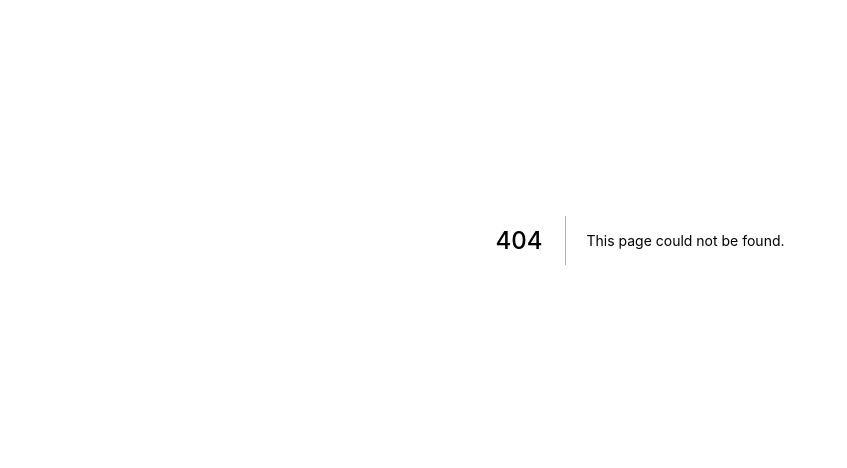
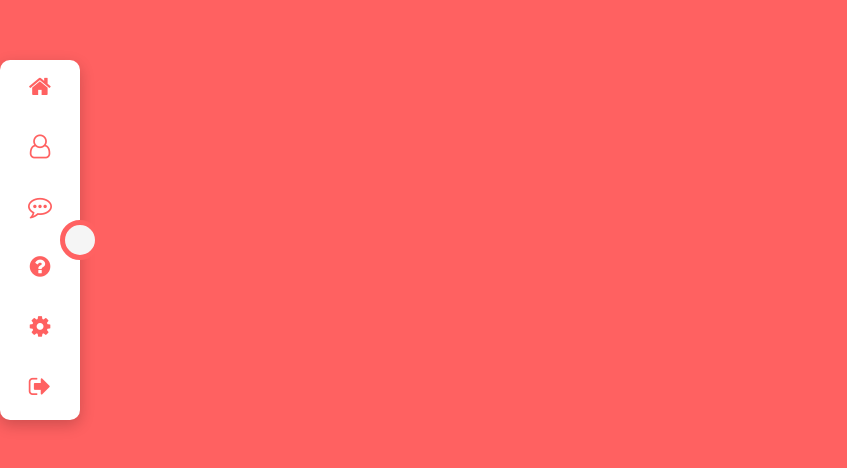
Before and after one commit to Gabriel-Almeida-Ajax/Repo-Gabriel, a Next.js app: page /home in a window 1280 px wide. Before the commit this address had no page. Shown: the part 160-628 px from the top of the page, without its empty margins (0-847 px from the left). Built offline with nearby package versions, Linux system fonts and the light colour scheme.

Commit message:
--- Auto-Git Commit ---

```diff
--- /dev/null
+++ b/pages/api/storage/index.js
@@ -0,0 +1,3 @@
+export default function handler(req, res) {
+    res.status(200).json({ status: '200' })
+  }
--- /dev/null
+++ b/pages/home/index.js
@@ -0,0 +1,201 @@
+export default function Home() {
+    return (
+
+      <main>
+        <head>
+          <link rel="stylesheet" href="https://stackpath.bootstrapcdn.com/font-awesome/4.7.0/css/font-awesome.min.css"
+            integrity="sha384-wvfXpqpZZVQGK6TAh5PVlGOfQNHSoD2xbE+QkPxCAFlNEevoEH3Sl0sibVcOQVnN" crossorigin="anonymous"></link>
+        </head>
+        <div className="container">
+          <div className="navigation">
+            <ul>
+              <li>
+                <a href="#">
+                  <span className="icon"><i className="fa fa-home" aria-hidden="true" /></span>
+                  <span className="tittle">
+                    Home
+                </span>
+                </a>
+              </li>
+              <li>
+                <a href="#">
+                  <span className="icon"><i className="fa fa-user-o" aria-hidden="true" /></span>
+                  <span className="tittle">
+                    Profile
+                </span>
+                </a>
+              </li><li>
+                <a href="#">
+                  <span className="icon"><i className="fa fa-commenting-o" aria-hidden="true" /></span>
+                  <span className="tittle">
+                    Message
+                </span>
+                </a>
+              </li>
+              <li>
+                <a href="#">
+                  <span className="icon"><i className="fa fa-question-circle" aria-hidden="true" /></span>
+                  <span className="tittle">
+                    Help
+                </span>
+                </a>
+              </li>
+              <li>
+                <a href="#">
+                  <span className="icon"><i className="fa fa-cog" aria-hidden="true" /></span>
+                  <span className="tittle">
+                    Settings
+                </span>
+                </a>
+              </li>
+              <li>
+                <a href="#">
+                  <span className="icon"><i className="fa fa-sign-out" aria-hidden="true" /></span>
+                  <span className="tittle">
+                    Sing out
+                </span>
+                </a>
+              </li>
+            </ul>
+          </div>
+          <div className="toggle" />
+        </div>
+        <script
+          dangerouslySetInnerHTML={{
+            __html: `
+                const navigation = document.querySelector('.navigation');
+    document.querySelector('.toggle').onclick = function () {
+      this.classList.toggle('active');
+      navigation.classList.toggle('active');
+    }
+                    `,
+          }}
+        ></script>
+
+        <style jsx global>{`
+        @import url("https://fonts.googleapis.com/css2?family=Poppins:wght@500&display=swap");
+
+  * {
+    margin: 0;
+    padding: 0;
+    box-sizing: border-box;
+    font-family: "Poppins", sans-serif;
+  }
+  body {
+    display: flex;
+    justify-content: left;
+    align-items: center;
+    min-height: 100vh;
+    background: #ff6161;
+  }
+
+  .container {
+    position: relative;
+  }
+
+  .container .navigation {
+    position: relative;
+    width: 80px;
+    height: 360px;
+    background: #fff;
+    border-radius: 10px;
+    -webkit-border-radius: 10px;
+    -moz-border-radius: 10px;
+    -ms-border-radius: 10px;
+    -o-border-radius: 10px;
+    overflow: hidden;
+    box-shadow: 0 5px 15px rgba(0, 0, 0, 0.2);
+    transition: 0.5s;
+    -webkit-transition: 0.5s;
+    -moz-transition: 0.5s;
+    -ms-transition: 0.5s;
+    -o-transition: 0.5s;
+  }
+
+  .container .navigation.active {
+    width: 300px;
+  }
+
+  .container .navigation ul {
+    position: absolute;
+    top: 0;
+    left: 0;
+    width: 100%;
+  }
+
+  .container .navigation ul li:hover {
+    background: #efefef;
+  }
+
+  .container .navigation ul li {
+    position: relative;
+    list-style: none;
+    width: 100%;
+  }
+
+  .container .navigation ul li a {
+    position: relative;
+    display: block;
+    width: 100%;
+    display: flex;
+    text-decoration: none;
+    color: #ff6161;
+    font-weight: 500;
+  }
+
+  .container .navigation ul li a .icon {
+    position: relative;
+    display: block;
+    min-width: 80px;
+    height: 60px;
+    line-height: 60px;
+    text-align: center;
+  }
+
+  .container .navigation ul li a .icon .fa {
+    font-size: 24px;
+  }
+
+  .container .navigation ul li a .tittle {
+    position: relative;
+    display: block;
+    height: 60px;
+    line-height: 60px;
+    white-space: nowrap;
+  }
+
+  .toggle {
+    position: absolute;
+    right: -20px;
+    top: calc(50% - 20px);
+    width: 40px;
+    height: 40px;
+    background: #f5f5f5;
+    cursor: pointer;
+    border: 5px solid #ff6161;
+
+    border-radius: 50%;
+    -webkit-border-radius: 50%;
+    -moz-border-radius: 50%;
+    -ms-border-radius: 50%;
+    -o-border-radius: 50%;
+  }
+
+  .toggle::before{
+    content:"\f054";
+    font-family: fontAwesome;
+    position: absolute;
+    width: 100%;
+    height: 100%;
+    line-height: 30px;
+    text-align: center;
+    color: #ff6161;
+  }
+
+  .toggle.active::before{
+    content:"\f053"
+  }
+        `}</style>
+      </main>
+    )
+  }
```
Also changed, not shown: pages/index.js (line endings or trailing spaces).
